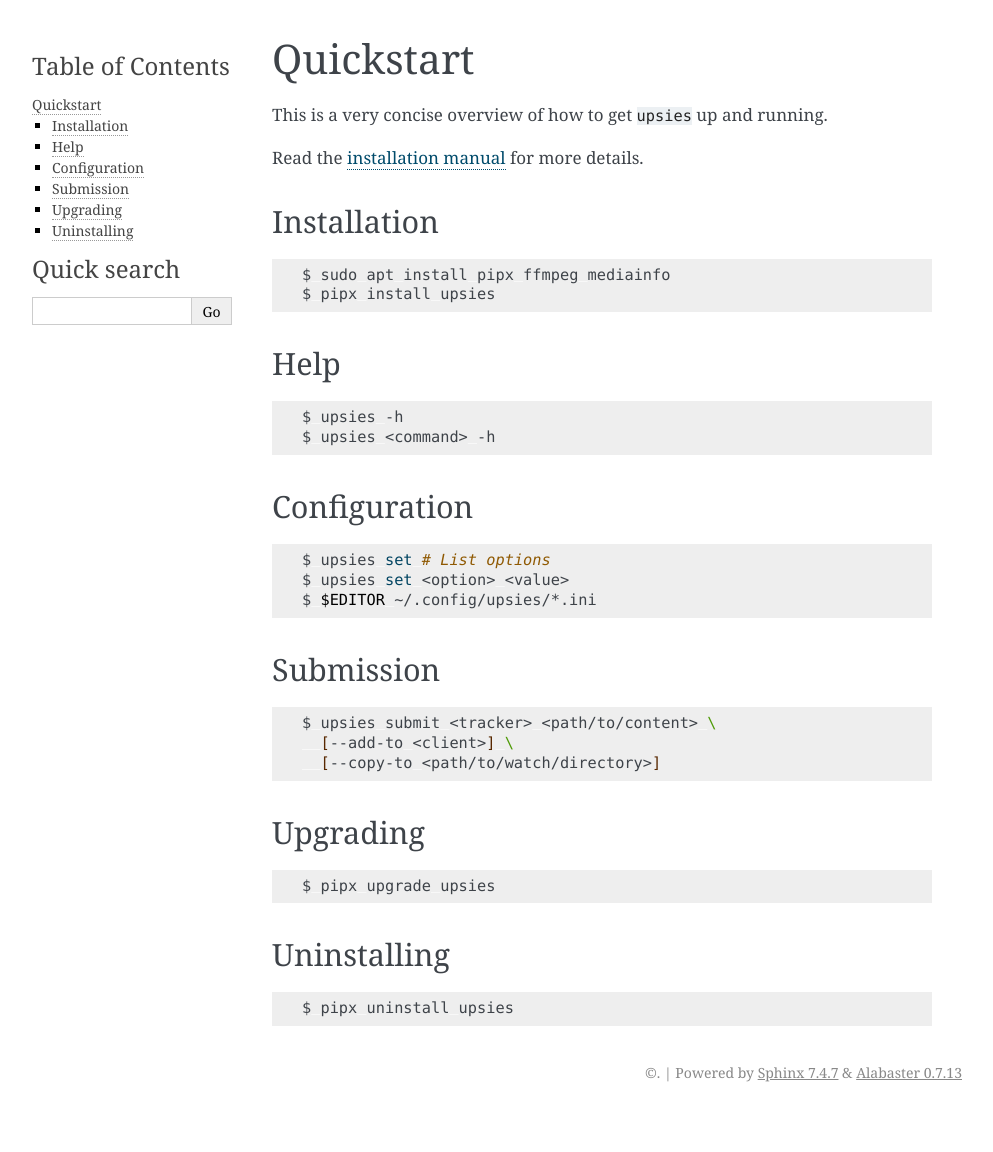
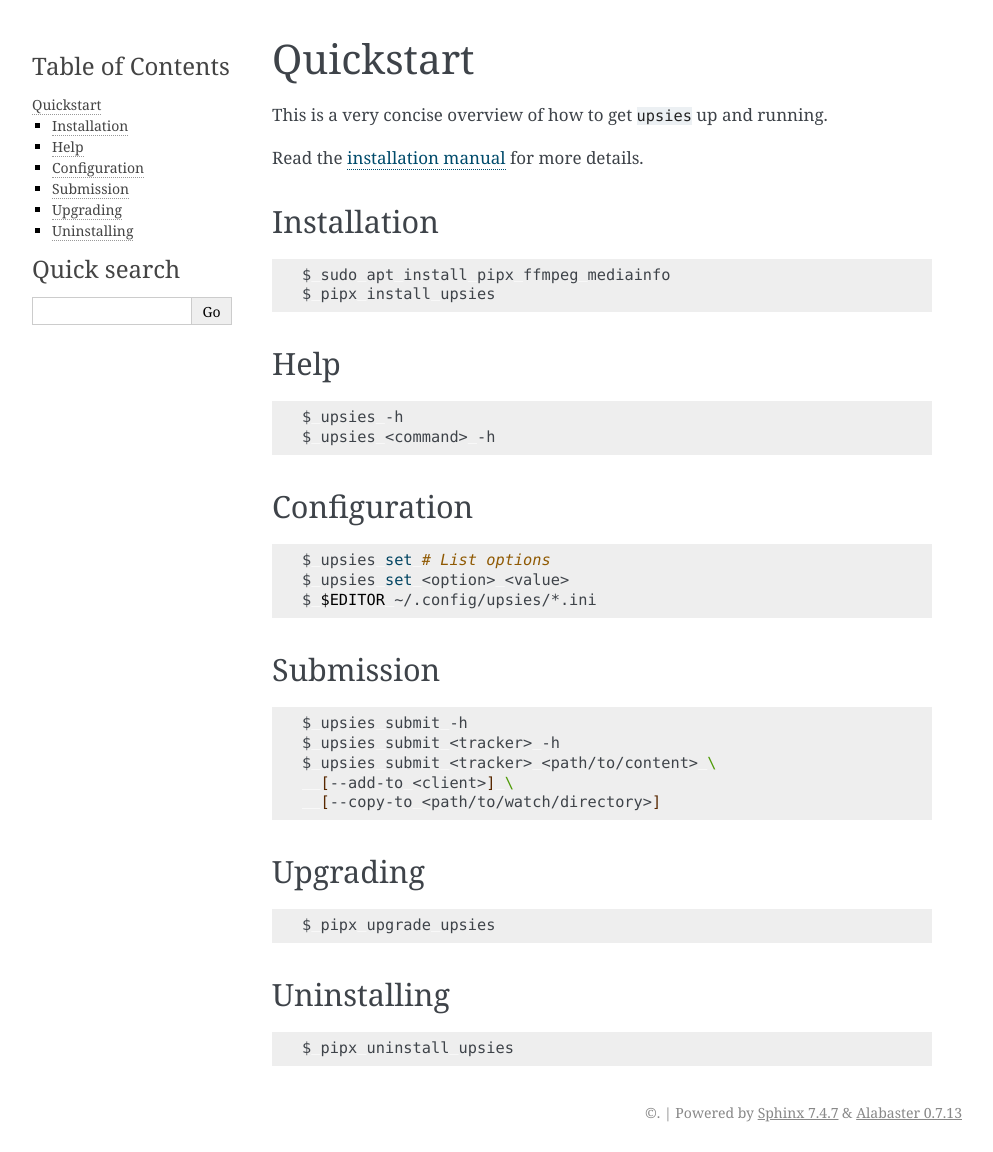
Before and after one commit to plotski/upsies, a Sphinx documentation site: the page built from docs/quickstart.rst, in a window 1280 px wide. Shown: the whole page, without its empty margins (148-1141 px from the left). Built offline with Sphinx 7.4.7, drawn with Linux system fonts in a browser that asks for light colours; before the commit the page ends 1112 px from its top, so only the background shows below that.

Commit message:
Extend "Submission" section in quickstart

```diff
--- a/docs/quickstart.rst
+++ b/docs/quickstart.rst
@@ -35,6 +35,8 @@
 
 .. code-block:: sh
 
+   $ upsies submit -h
+   $ upsies submit <tracker> -h
    $ upsies submit <tracker> <path/to/content> \
      [--add-to <client>] \
      [--copy-to <path/to/watch/directory>]
```
